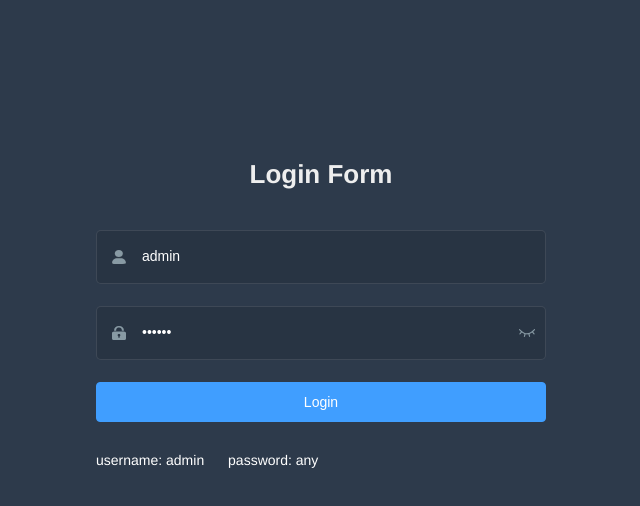
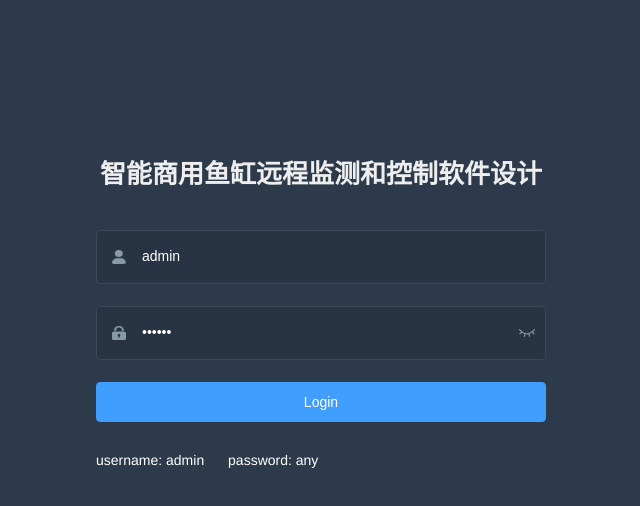
Before and after one commit to yang13760588114/-web-, a Vue app: page /#/login in a window 1280 px wide. Shown: the top 506 px of the page, without its empty margins (319-959 px from the left). Built offline with nearby package versions, Linux system fonts and the light colour scheme.

Commit message:
修改登陆页面

```diff
--- a/src/views/login/index.vue
+++ b/src/views/login/index.vue
@@ -1,11 +1,9 @@
 <template>
   <div class="login-container">
     <el-form ref="loginForm" :model="loginForm" :rules="loginRules" class="login-form" auto-complete="on" label-position="left">
-
       <div class="title-container">
-        <h3 class="title">Login Form</h3>
+        <h3 class="title">智能商用鱼缸远程监测和控制软件设计</h3>
       </div>
-
       <el-form-item prop="username">
         <span class="svg-container">
           <svg-icon icon-class="user" />
```
